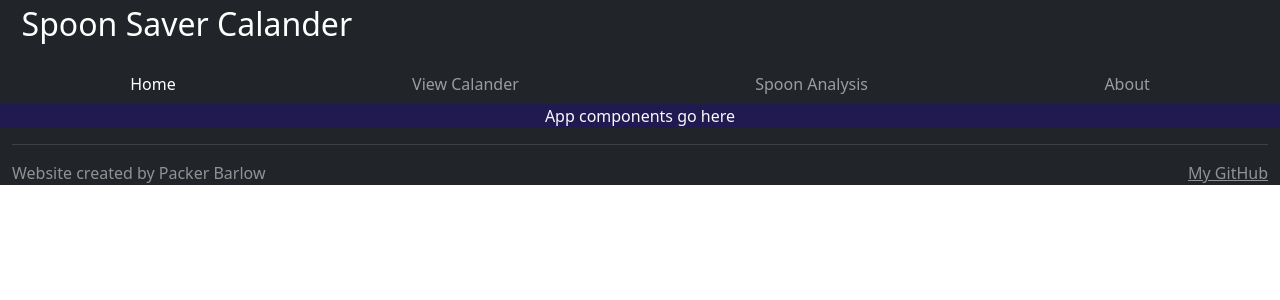
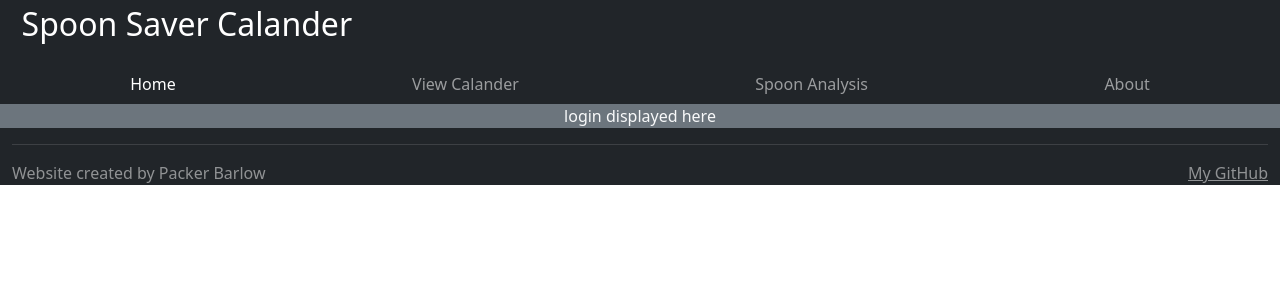
Before and after one commit to packerb2/Introvert_Calander_Startup, a React (Vite) app: page / in a window 1280 px wide. Shown: the top 300 px of the page. Built offline with nearby package versions, Linux system fonts and the light colour scheme.

Commit message:
added routes and not found

```diff
--- a/src/app.jsx
+++ b/src/app.jsx
@@ -31,7 +31,13 @@
                 </nav>
             </header>
 
-        <main>App components go here</main>
+        <Routes>
+            <Route path='/' element={<Login />} exact />
+            <Route path='/calander' element={<Calander />} />
+            <Route path='/analysis' element={<Analysis />} />
+            <Route path='/about' element={<About />} />
+            <Route path='*' element={<NotFound />} />
+        </Routes>
 
             <footer className="bg-dark text-white-50">
                 <div className="container-fluid">
@@ -44,3 +50,7 @@
     </BrowserRouter>
   );
 }
+
+function NotFound() {
+  return <main className="container-fluid bg-secondary text-center">404: Return to sender. Address unknown.</main>;
+}
```
